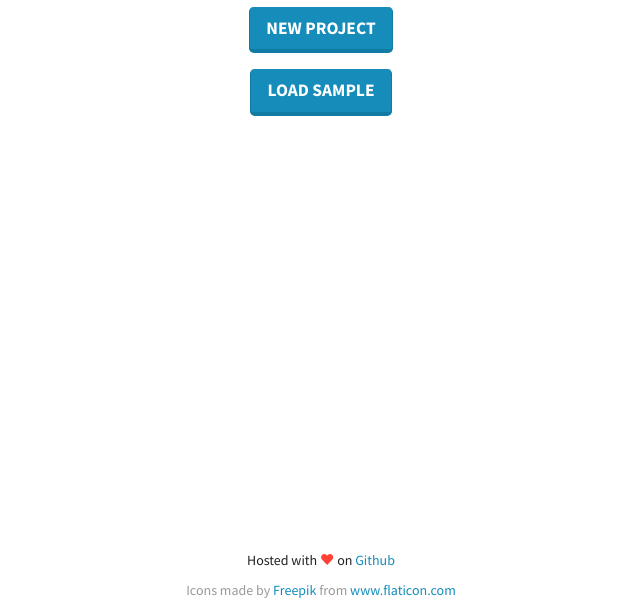
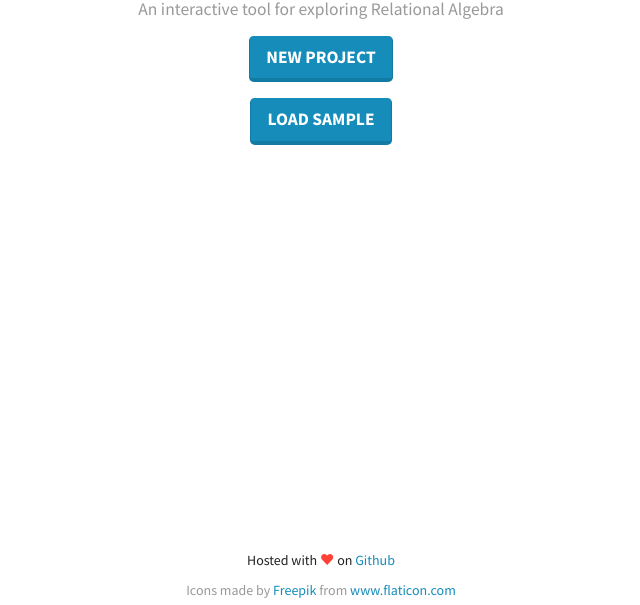
Before and after one commit to kanand4-wisc/rax, a plain HTML site: page index.html in a window 1280 px wide. Shown: the part 195-800 px from the top of the page, without its empty margins (319-959 px from the left). Drawn offline with nearby package versions, Linux system fonts and the light colour scheme.

Commit message:
add sub heading

```diff
--- a/index.html
+++ b/index.html
@@ -37,6 +37,7 @@
       <div class="col-sm-12 text-center">
         <img src="static/assets/dino.png" class="img-responsive text-center" alt="">
         <h1 class="">RaX</h1>
+        <h5 class="text-muted">An interactive tool for exploring Relational Algebra</h5>
         <div class="row mt-3 text-center">
           <div class="col-sm-4"></div>
           <div class="col-sm-4">
```
